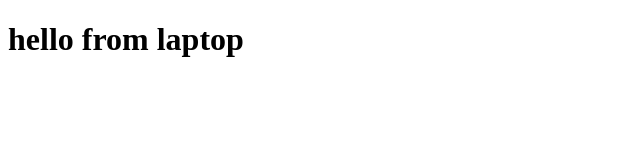
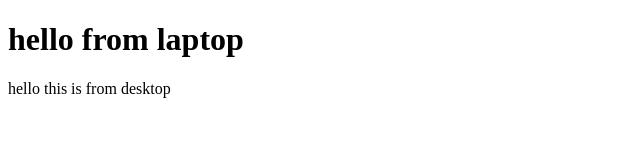
Before and after one commit to aliramij/git-practice-project, a plain HTML site: page index.html in a window 1280 px wide. Shown: the whole page, without its empty margins (0-640 px from the left). Drawn offline with Linux system fonts and the light colour scheme.

Commit message:
add a new para from desktop

```diff
--- a/index.html
+++ b/index.html
@@ -7,5 +7,6 @@
 </head>
 <body>
     <h1>hello from laptop</h1>
+    <p>hello this is from desktop</p>
 </body>
 </html>
```
